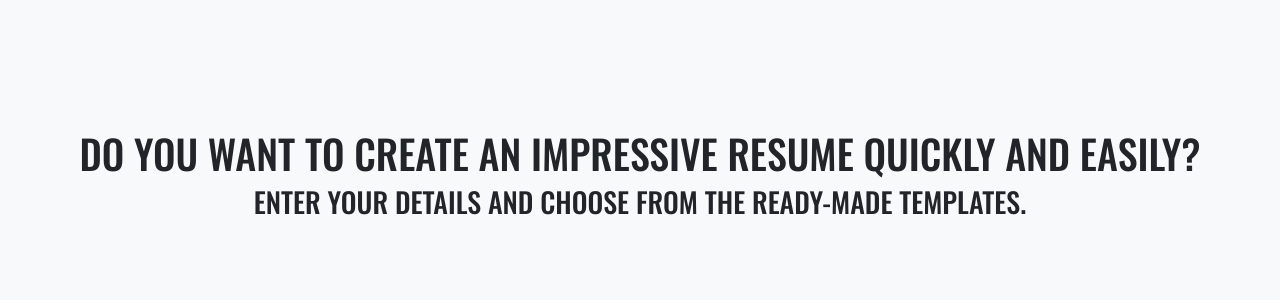
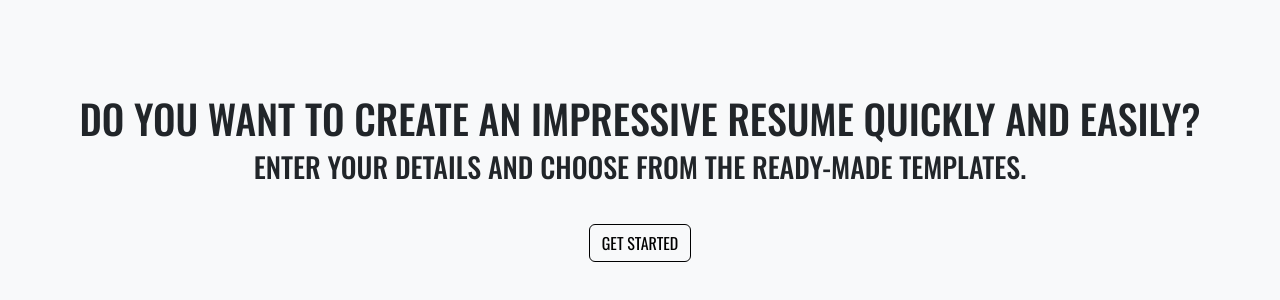
Before and after one commit to Hristo-Boyadzhiev/CV-Builder, a React (Vite) app in the folder CV-Builder/: page / in a window 1280 px wide. Shown: the part 222-522 px from the top of the page. Built offline with nearby package versions, Linux system fonts and the light colour scheme; a web font is replaced by a local one.

Commit message:
create reusable styled button and modal

```diff
--- a/CV-Builder/src/components/CVBuilder.module.css
+++ b/CV-Builder/src/components/CVBuilder.module.css
@@ -2,8 +2,10 @@
 
 .app-container {
     display: flex;
+    flex-direction: column;
     justify-content: center;
     align-items: center;
+    gap: 2em;
     min-height: 100vh;
     background-color: #f8f9fa;
     font-family: 'Oswald';
@@ -20,7 +22,6 @@
     animation: fadeIn 1.5s forwards;
 }
 
-
 @keyframes fadeIn {
     0% {
         opacity: 0;
--- a/CV-Builder/src/components/CVBuilder.tsx
+++ b/CV-Builder/src/components/CVBuilder.tsx
@@ -1,4 +1,5 @@
 import styles from "./CVBuilder.module.css";
+import Button from "./shared/Button/Button";
 
 export default function CVBuilder() {
   return (
@@ -11,6 +12,11 @@ export default function CVBuilder() {
           Enter your details and choose from the ready-made templates.
         </h3>
       </header>
+      <Button
+        content="Get Started"
+        isOpenModal={true}
+        className={`${styles["fade-in"]}`}
+      />
     </section>
   );
 }
--- /dev/null
+++ b/CV-Builder/src/components/shared/Button/Button.module.css
@@ -0,0 +1,11 @@
+.customize-button.btn-black {
+    color: black;
+    border-color: black;
+    text-transform: uppercase;
+    transition: background-color 0.3s ease, color 0.3s ease;
+}
+
+.customize-button.btn-black:hover {
+    background-color: black;
+    color: white;
+}
--- /dev/null
+++ b/CV-Builder/src/components/shared/Button/Button.tsx
@@ -0,0 +1,30 @@
+import Modal from "../Modal/Modal";
+import styles from "./Button.module.css";
+
+interface ButtonProps {
+  content: string;
+  className?: string;
+  isOpenModal?: boolean;
+}
+
+export default function Button({
+  content,
+  isOpenModal,
+  className,
+}: ButtonProps) {
+  return (
+    <>
+      <button
+        type="button"
+        data-bs-toggle={isOpenModal ? "modal" : undefined}
+        data-bs-target={isOpenModal ? "#exampleModal" : undefined}
+        className={`btn btn-outline-secondary ${styles["customize-button"]} ${styles["btn-black"]} ${className}`}
+        style={{ animationDelay: "2s" }}
+      >
+        {content}
+      </button>
+
+      {isOpenModal && <Modal typeModal={"modal-dialog-centered"} />}
+    </>
+  );
+}
--- /dev/null
+++ b/CV-Builder/src/components/shared/Modal/Modal.tsx
@@ -0,0 +1,44 @@
+interface ModalProps {
+  typeModal?: string;
+}
+
+export default function Modal({ typeModal }: ModalProps) {
+  return (
+    <div
+      className="modal fade"
+      id="exampleModal"
+      tabIndex={-3}
+      aria-labelledby="exampleModalLabel"
+      aria-hidden="true"
+    >
+      <div className={`modal-dialog ${typeModal}`}>
+        <div className="modal-content">
+          <div className="modal-header">
+            <h1 className="modal-title fs-5" id="exampleModalLabel">
+              Modal title
+            </h1>
+            <button
+              type="button"
+              className="btn-close"
+              data-bs-dismiss="modal"
+              aria-label="Close"
+            ></button>
+          </div>
+          <div className="modal-body">...</div>
+          <div className="modal-footer">
+            <button
+              type="button"
+              className="btn btn-secondary"
+              data-bs-dismiss="modal"
+            >
+              Close
+            </button>
+            <button type="button" className="btn btn-primary">
+              Save changes
+            </button>
+          </div>
+        </div>
+      </div>
+    </div>
+  );
+}
```
